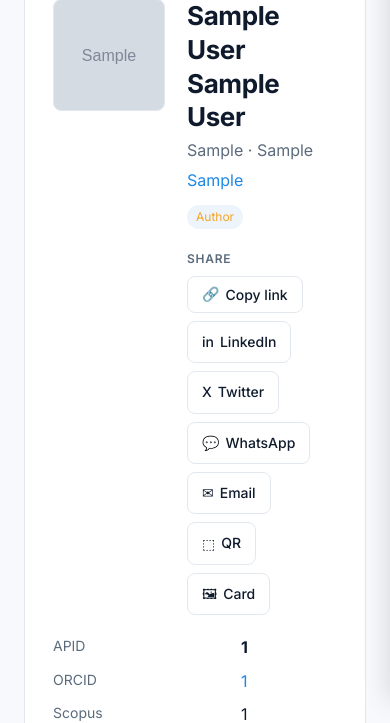
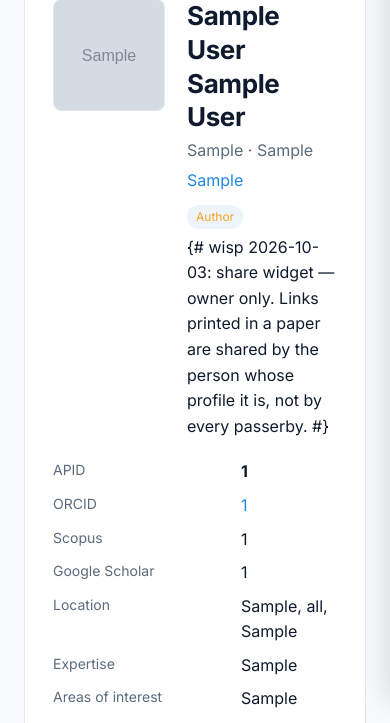
Before and after one commit to celnetamit/apid, a Django app: page /profiles/1/ in a window 390 px wide. Shown: the part 143-866 px from the top of the page. Run offline with Django 5.2, Linux system fonts and the light colour scheme; tables that the repository leaves empty hold one stand-in row (values such as "Sample post"); grey boxes marked "Sample" are stand-in pictures.

Commit message:
Share widget: owner-only; showcase: sign-in gate past page 1
Two things the public cold-visitor was seeing that should not have been
public:

1. The share bar (Copy link / LinkedIn / Twitter / WhatsApp / Email / QR /
   Card) sat under every profile for every visitor. Those links are the
   profile owner's megaphone, not a passerby's. Pass `is_owner` from the
   view (`request.user.pk == member.pk`) and gate the widget on it. Anyone
   who really wants the URL can still copy it from the browser bar.

2. The APID Profiles Showcase let an anonymous visitor paginate through all
   13,500 members 24 at a time, which is a scraper's job. Keep page 1 open
   so Google can index it and so a visitor can judge the catalogue, then
   redirect page 2+ to /accounts/login/?next=...

Co-Authored-By: Claude Opus 4.7 <noreply@anthropic.com>

```diff
--- a/apps/profiles/templates/profiles/profile.html
+++ b/apps/profiles/templates/profiles/profile.html
@@ -101,7 +101,9 @@
         {% endif %}
       </div>
       {% endif %}
-      {# wisp 2026-10-02 pm: share widget — present on every profile view #}
+      {# wisp 2026-10-03: share widget — owner only. Links printed in a paper
+         are shared by the person whose profile it is, not by every passerby. #}
+      {% if is_owner %}
       <div class="share-row">
         <span class="share-label">Share</span>
         <button type="button" class="share-btn copy" data-copy="{{ profile_url }}" title="Copy profile link">
@@ -130,6 +132,7 @@
           <span class="ico">🖼</span>Card
         </a>
       </div>
+      {% endif %}
     </div>
   </div>
 
--- a/apps/profiles/views.py
+++ b/apps/profiles/views.py
@@ -44,6 +44,9 @@ def profile(request, apid: str):
                      .filter(ended_on__isnull=True))),
         apid=apid)
     full_view = request.user.is_authenticated
+    # wisp 2026-10-03: share widget belongs to the profile owner, not the public.
+    # Anyone else wanting the link can copy it from the browser bar.
+    is_owner = full_view and request.user.pk == member.pk
     counts = SocialCounts.objects.filter(member=member).first() if full_view else None
     i_follow = bool(
         full_view and request.user != member
@@ -116,6 +119,7 @@ def profile(request, apid: str):
         "i_follow": i_follow,
         "posts": member.posts.filter(hidden=False)[:5] if full_view else None,
         "full_view": full_view,
+        "is_owner": is_owner,
         "can_invite": can_invite,
         "can_impersonate": can_impersonate,
         "invite_journals": invite_journals,
```
Also changed, not shown: apps/content/views.py (+14 -1 lines).
